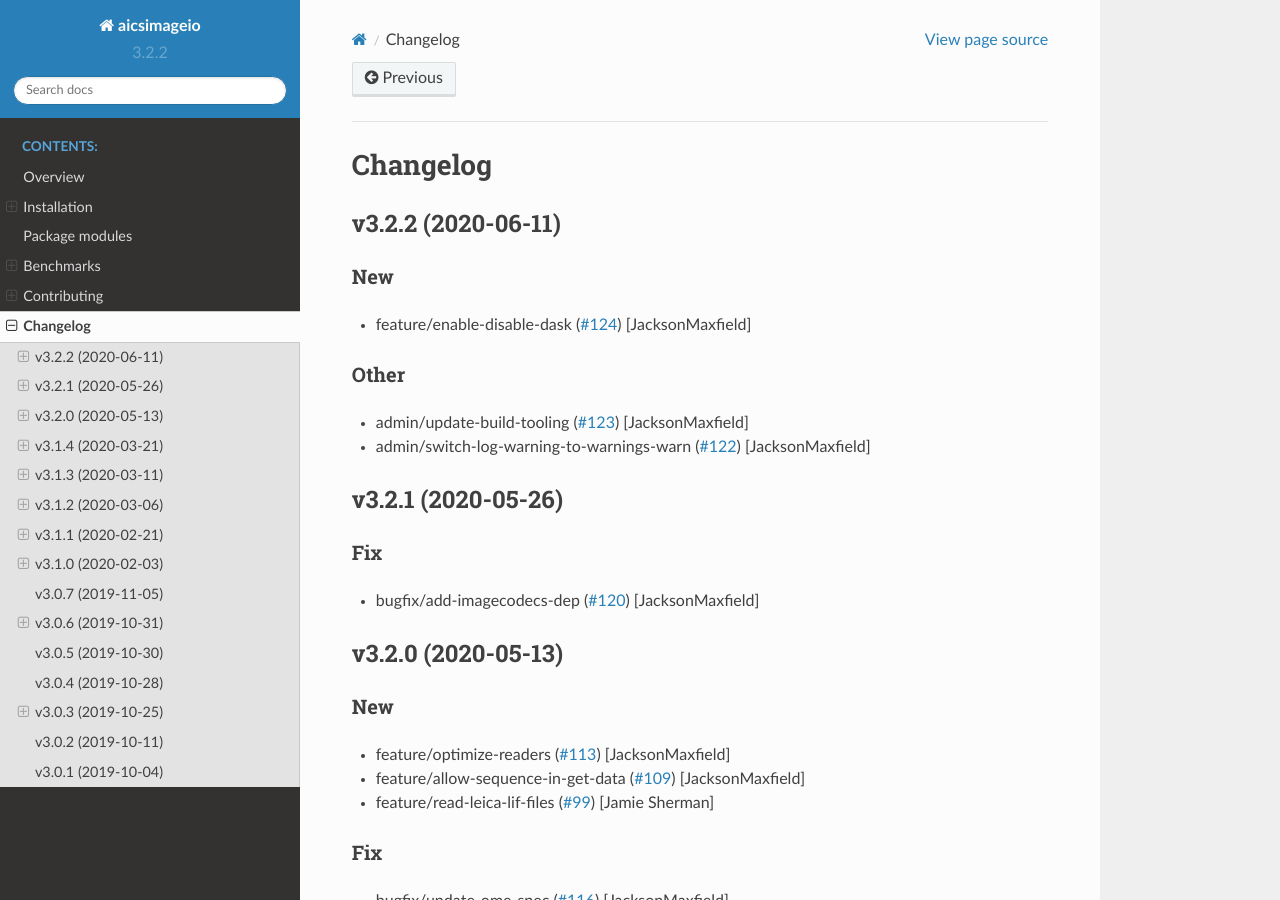
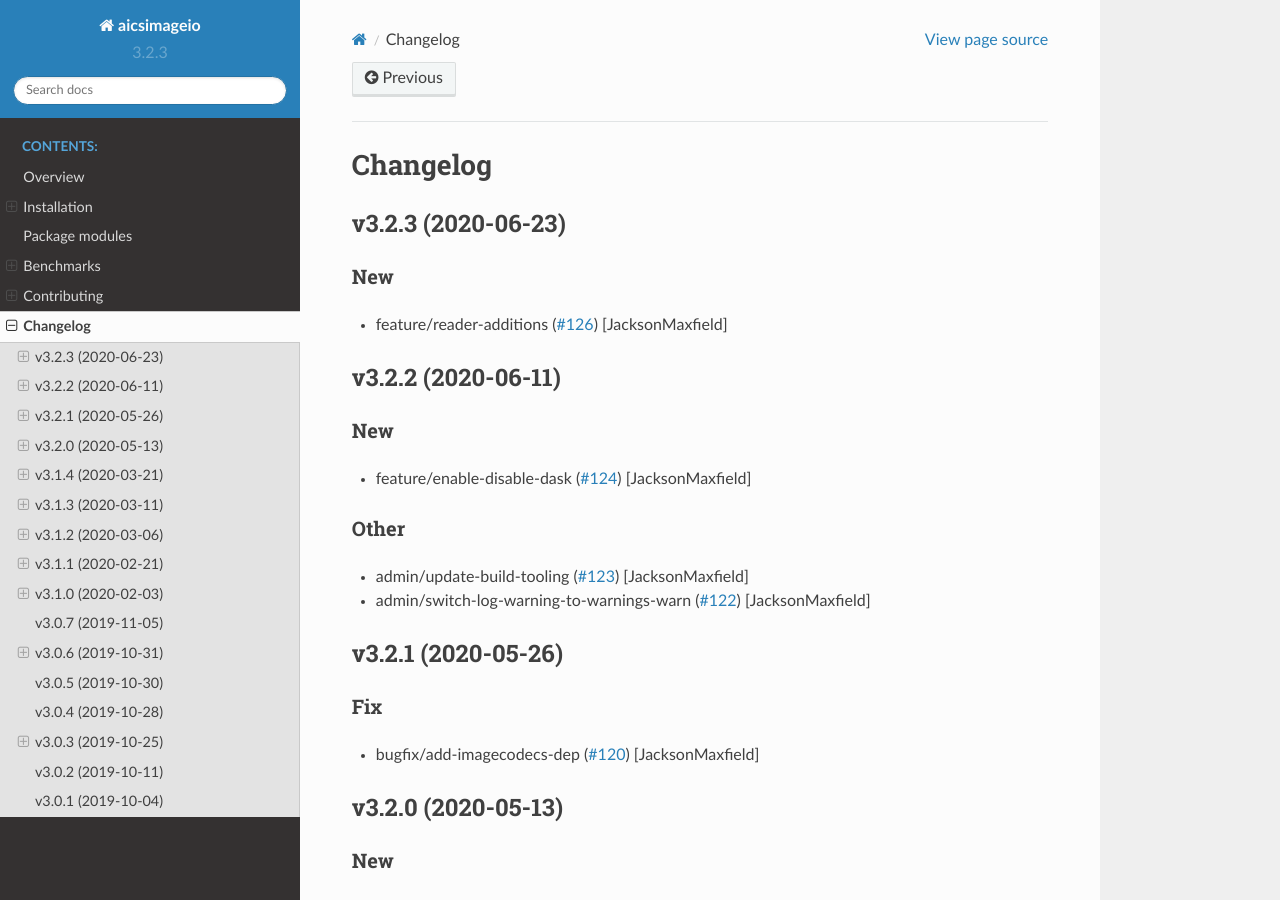
Before and after one commit to AllenCellModeling/aicsimageio, a Sphinx documentation site: the page built from docs/changelog.rst, in a window 1280 px wide and 900 px high. Built offline with Sphinx 7.4.7 and the Read the Docs theme 2.0.0, drawn with Linux system fonts in a browser that asks for light colours; pages that are not in the unit, such as notebooks, are missing from menus.

Commit message:
Bump version: 3.2.2 → 3.2.3

```diff
--- a/aicsimageio/__init__.py
+++ b/aicsimageio/__init__.py
@@ -8,4 +8,4 @@ from .readers import use_dask  # noqa: F401
 
 # Do not edit this string manually, always use bumpversion
 # Details in CONTRIBUTING.md
-__version__ = "3.2.2"
+__version__ = "3.2.3"
--- a/docs/changelog.rst
+++ b/docs/changelog.rst
@@ -1,5 +1,15 @@
 Changelog
 =========
+
+v3.2.3 (2020-06-23)
+-------------------
+
+New
+~~~
+- feature/reader-additions  (`#126
+  <https://github.com/AllenCellModeling/aicsimageio/pull/126>`_)
+  [JacksonMaxfield]
+
 
 v3.2.2 (2020-06-11)
 -------------------
--- a/setup.cfg
+++ b/setup.cfg
@@ -1,5 +1,5 @@
 [bumpversion]
-current_version = 3.2.2
+current_version = 3.2.3
 commit = True
 tag = True
 
--- a/setup.py
+++ b/setup.py
@@ -132,6 +132,6 @@ setup(
     url="https://github.com/AllenCellModeling/aicsimageio",
     # Do not edit this string manually, always use bumpversion
     # Details in CONTRIBUTING.md
-    version="3.2.2",
+    version="3.2.3",
     zip_safe=False,
 )
```
